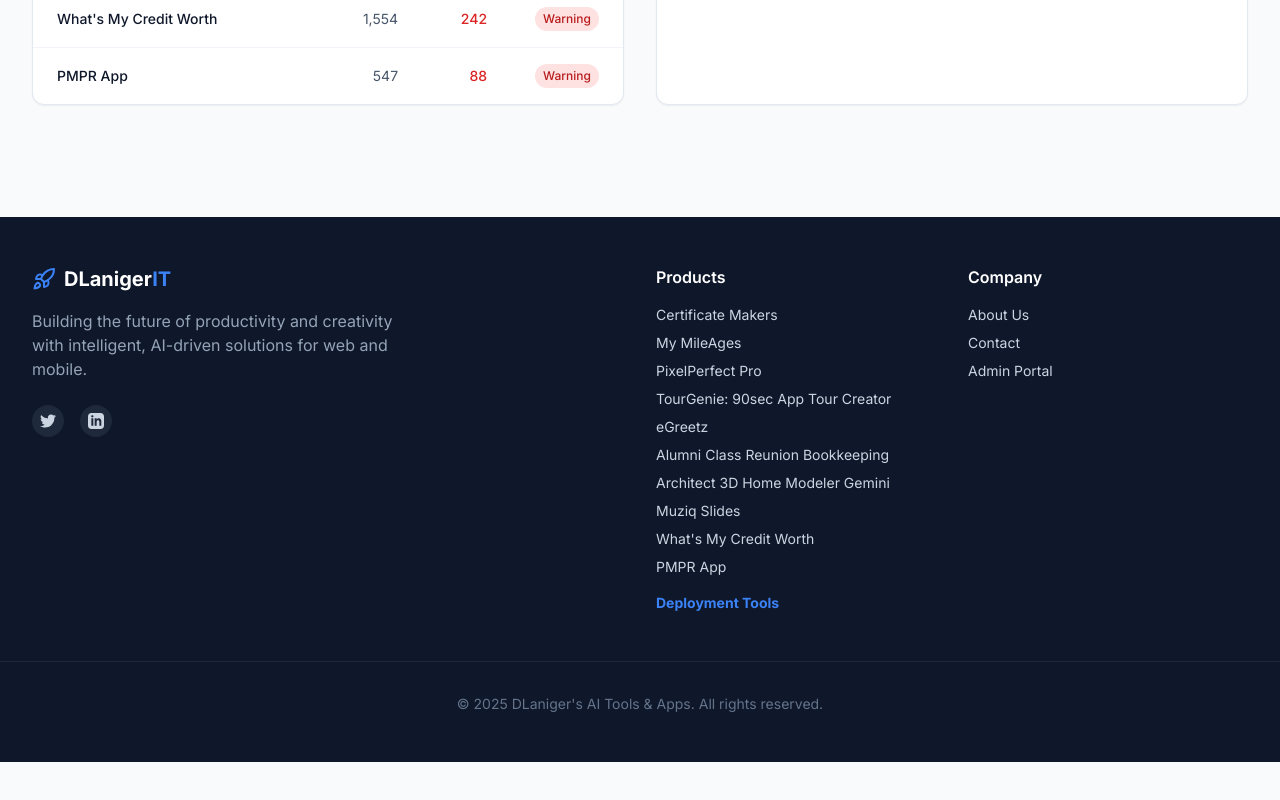
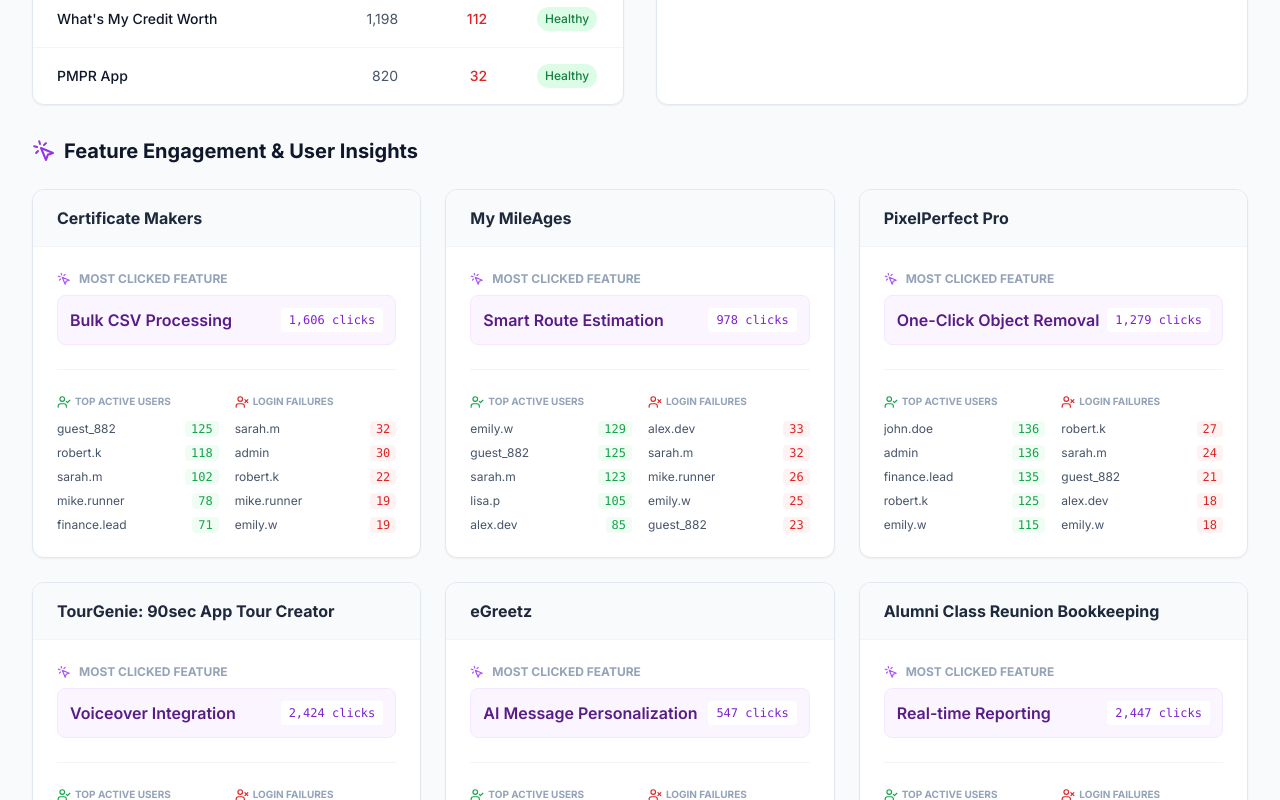
Before and after one commit to DLNAPM/dlaniger-it, a React (Vite) app: page /#/admin in a window 1280 px wide. Shown: the part 1480-2280 px from the top of the page. Before the commit the page ends 2242 px from the top, so only its background shows below. Built offline with nearby package versions, Linux system fonts and the light colour scheme.

Commit message:
feat(admin): Enhance dashboard with feature & user analytics
Add detailed analytics for top features and user activity (successful/failed logins) to the admin dashboard. This provides deeper insights into application usage patterns.

```diff
--- a/pages/AdminDashboard.tsx
+++ b/pages/AdminDashboard.tsx
@@ -11,11 +11,24 @@
   ShieldAlert,
   Download,
   Search,
-  LayoutGrid
+  LayoutGrid,
+  MousePointerClick,
+  UserCheck,
+  UserX
 } from 'lucide-react';
 import { APPS } from '../constants';
 
 type TimeRange = 'day' | 'week' | 'month' | 'quarter' | 'halfYear' | 'custom';
+
+interface UserStat {
+  username: string;
+  count: number;
+}
+
+interface FeatureStat {
+  name: string;
+  count: number;
+}
 
 interface AppMetrics {
   appId: string;
@@ -24,9 +37,19 @@
   successfulLogins: number;
   failedLogins: number;
   regions: { name: string; count: number }[];
+  topFeatures: FeatureStat[];
+  topSuccessfulUsers: UserStat[];
+  topFailedUsers: UserStat[];
 }
 
 const REGIONS = ['North America', 'Europe', 'Asia Pacific', 'Latin America', 'Middle East', 'Africa'];
+
+// Helper to generate mock users
+const MOCK_USERS = [
+  'alex.dev@tech.com', 'sarah.m@design.co', 'john.doe@gmail.com',
+  'admin@corp.net', 'finance.lead@biz.org', 'mike.runner@gig.io',
+  'lisa.p@school.edu', 'guest_882', 'robert.k@law.firm', 'emily.w@studio.art'
+];
 
 const AdminDashboard: React.FC = () => {
   const [timeRange, setTimeRange] = useState<TimeRange>('week');
@@ -67,13 +90,39 @@
         count: Math.floor(successfulLogins * (Math.random() * 0.4))
       })).sort((a, b) => b.count - a.count);
 
+      // Generate Top Features (Most Clicked)
+      const features = (app.features || ['Dashboard', 'Settings', 'Profile', 'Reports']).map(feat => ({
+        name: feat,
+        count: Math.floor(accessCount * (0.2 + Math.random() * 0.5)) // Random click distribution
+      })).sort((a, b) => b.count - a.count);
+
+      // Generate Top Successful Users
+      const successfulUsers = MOCK_USERS.map(user => ({
+        username: user,
+        count: Math.floor(multiplier * (1 + Math.random() * 20))
+      }))
+      .sort((a, b) => b.count - a.count)
+      .slice(0, 5);
+
+      // Generate Top Failed Users
+      const failedUsers = MOCK_USERS.map(user => ({
+        username: user,
+        count: Math.floor(multiplier * (Math.random() * 5))
+      }))
+      .filter(u => u.count > 0)
+      .sort((a, b) => b.count - a.count)
+      .slice(0, 5);
+
       return {
         appId: app.id,
         appName: app.name,
         accessCount,
         successfulLogins,
         failedLogins,
-        regions: appRegions
+        regions: appRegions,
+        topFeatures: features,
+        topSuccessfulUsers: successfulUsers,
+        topFailedUsers: failedUsers
       };
     });
   }, [timeRange, startDate, endDate, selectedAppId]); // Recalculate when filters change
@@ -356,6 +405,104 @@
           </div>
 
         </div>
+
+        {/* New Section: Feature Usage & User Insights */}
+        <div>
+          <h2 className="text-xl font-bold text-slate-900 mb-6 flex items-center gap-2">
+             <MousePointerClick className="text-purple-600" />
+             Feature Engagement & User Insights
+          </h2>
+
+          <div className="grid grid-cols-1 md:grid-cols-2 xl:grid-cols-3 gap-6">
+             {metrics.map(app => (
+               <div key={app.appId} className="bg-white rounded-xl border border-slate-200 shadow-sm flex flex-col overflow-hidden">
+                  {/* Card Header */}
+                  <div className="bg-slate-50 px-6 py-4 border-b border-slate-100">
+                    <h3 className="font-bold text-slate-800 truncate">{app.appName}</h3>
+                  </div>
+
+                  <div className="p-6 space-y-6 flex-grow">
+                    {/* Most Clicked Feature */}
+                    <div>
+                      <div className="flex items-center gap-2 mb-2">
+                         <MousePointerClick size={14} className="text-purple-500" />
+                         <span className="text-xs font-bold uppercase text-slate-400">Most Clicked Feature</span>
+                      </div>
+                      {app.topFeatures.length > 0 ? (
+                        <div className="bg-purple-50 rounded-lg p-3 border border-purple-100 flex justify-between items-center">
+                           <span className="font-semibold text-purple-900">{app.topFeatures[0].name}</span>
+                           <span className="text-xs font-mono bg-white px-2 py-1 rounded text-purple-700">{app.topFeatures[0].count.toLocaleString()} clicks</span>
+                        </div>
+                      ) : (
+                        <div className="text-sm text-slate-400 italic">No feature data available</div>
+                      )}
+
+                      {/* Show extra features only if single app selected */}
+                      {selectedAppId !== 'all' && app.topFeatures.length > 1 && (
+                        <div className="mt-3 space-y-2">
+                           {app.topFeatures.slice(1, 5).map((feat, idx) => (
+                             <div key={idx} className="flex justify-between items-center text-sm">
+                                <span className="text-slate-600">{feat.name}</span>
+                                <span className="text-slate-400 text-xs">{feat.count.toLocaleString()}</span>
+                             </div>
+                           ))}
+                        </div>
+                      )}
+                    </div>
+
+                    <div className="border-t border-slate-100 my-4"></div>
+
+                    {/* Top Users Grid */}
+                    <div className="grid grid-cols-2 gap-4">
+                       {/* Successful Users */}
+                       <div>
+                          <div className="flex items-center gap-1 mb-3">
+                             <UserCheck size={14} className="text-green-600" />
+                             <span className="text-[10px] font-bold uppercase text-slate-400">Top Active Users</span>
+                          </div>
+                          <ul className="space-y-2">
+                             {app.topSuccessfulUsers.length > 0 ? (
+                               app.topSuccessfulUsers.map((user, idx) => (
+                                 <li key={idx} className="flex justify-between items-center text-xs">
+                                   <span className="truncate text-slate-600 max-w-[80px]" title={user.username}>{user.username.split('@')[0]}</span>
+                                   <span className="font-mono text-green-600 bg-green-50 px-1.5 rounded">{user.count}</span>
+                                 </li>
+                               ))
+                             ) : (
+                               <li className="text-xs text-slate-400">No active users</li>
+                             )}
+                          </ul>
+                       </div>
+
+                       {/* Failed Users */}
+                       <div>
+                          <div className="flex items-center gap-1 mb-3">
+                             <UserX size={14} className="text-red-600" />
+                             <span className="text-[10px] font-bold uppercase text-slate-400">Login Failures</span>
+                          </div>
+                          <ul className="space-y-2">
+                             {app.topFailedUsers.length > 0 ? (
+                               app.topFailedUsers.map((user, idx) => (
+                                 <li key={idx} className="flex justify-between items-center text-xs">
+                                   <span className="truncate text-slate-600 max-w-[80px]" title={user.username}>{user.username.split('@')[0]}</span>
+                                   <span className="font-mono text-red-600 bg-red-50 px-1.5 rounded">{user.count}</span>
+                                 </li>
+                               ))
+                             ) : (
+                               <li className="text-xs text-slate-400">No failures recorded</li>
+                             )}
+                          </ul>
+                       </div>
+                    </div>
+                  </div>
+               </div>
+             ))}
+             {metrics.length === 0 && (
+                <div className="col-span-full text-center py-10 text-slate-400">No data available</div>
+             )}
+          </div>
+        </div>
+
       </div>
     </div>
   );
```
